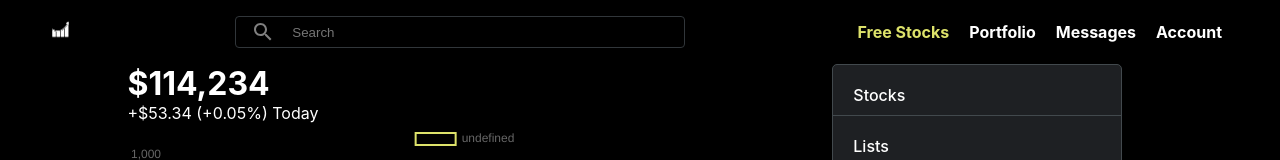
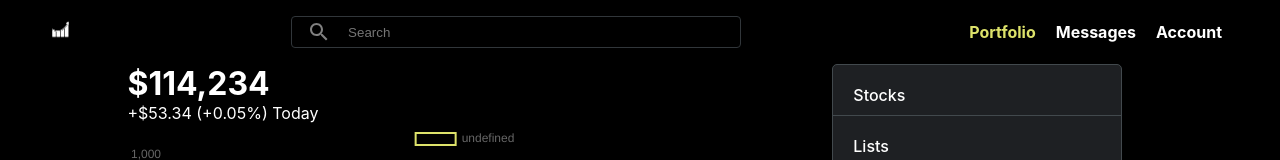
Before and after one commit to umaarabdullah/stock-monitor-app, a React (Create React App) app: page / in a window 1280 px wide. Shown: the top 160 px of the page. Built offline with nearby package versions, Linux system fonts and the light colour scheme; no server answers.

Commit message:
Sort-Stocks-Based-On-Price

```diff
--- a/src/Header.js
+++ b/src/Header.js
@@ -20,7 +20,7 @@ function Header() {
         </div>
 
         <div className='header_menuItems'>
-            <a href='#'>Free Stocks</a>
+            {/* <a href='#'>My Stocks</a> */}
             <a href='#'>Portfolio</a>
             {/* <a href='#'>Cash</a> */}
             <a href='#'>Messages</a>
--- a/src/Stats.js
+++ b/src/Stats.js
@@ -40,6 +40,7 @@ function Stats() {
     });
 
     Promise.all(promises).then(()=>{
+      tempStocksData.sort(function(a, b){return b.c - a.c});  // Sort data based on price (API attribute 'c')
       console.log(tempStocksData);
       setStockData(tempStocksData);
     })
```
